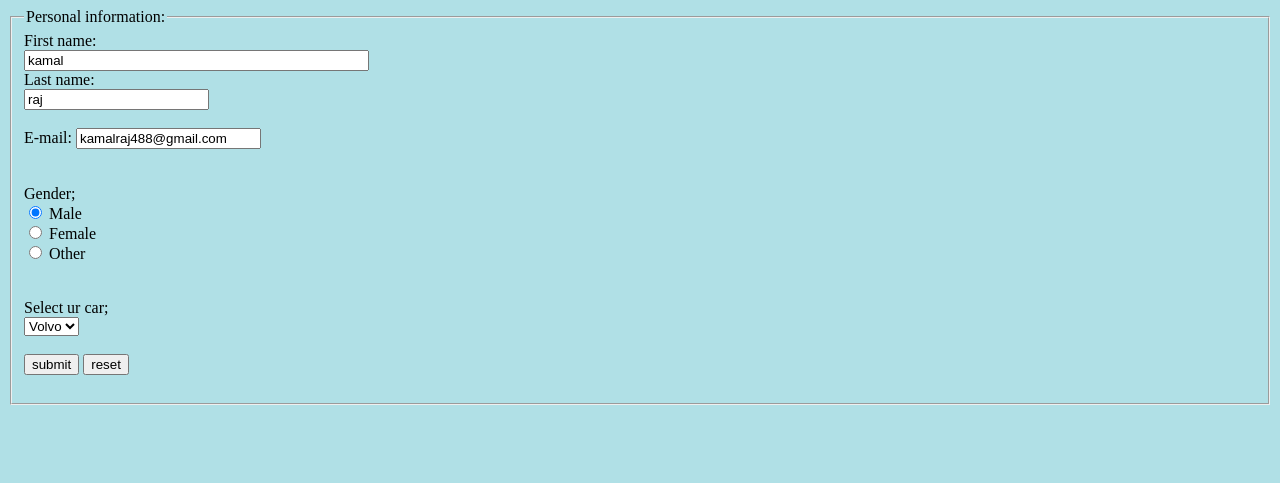
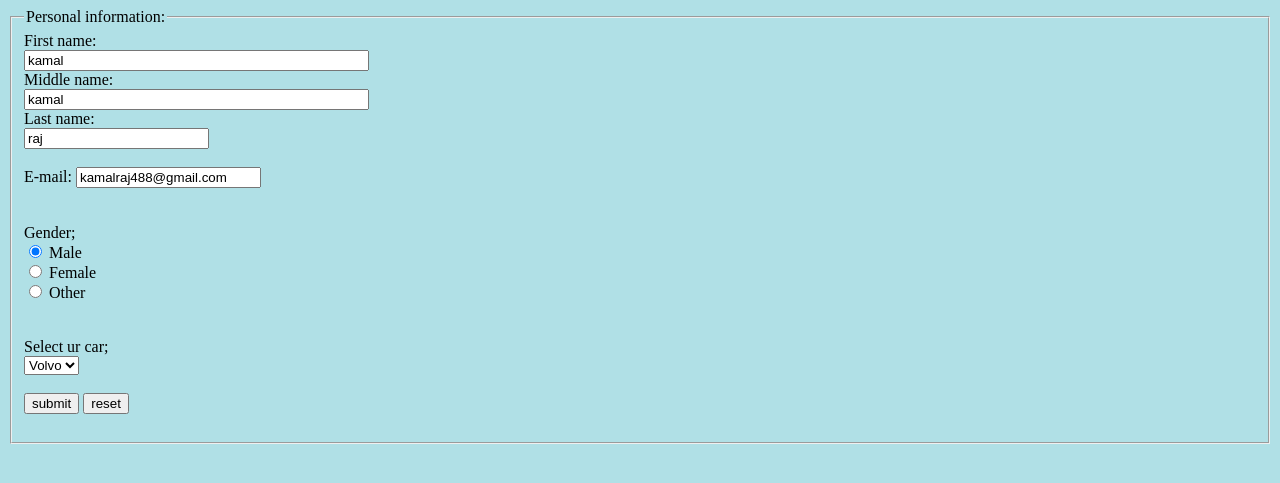
Before and after one commit to kamal488/Kamal, a PHP site: page / in a window 1280 px wide. Shown: the top 483 px of the page. Run offline with PHP 8.4, Linux system fonts and the light colour scheme.

Commit message:
git ignore changes

```diff
--- a/superglobal/index.php
+++ b/superglobal/index.php
@@ -2,6 +2,8 @@
   <fieldset>
     <legend>Personal information:</legend>
     First name:<br>
+    <input type="text" name="firstname" value="kamal" size="40"><br>
+    Middle name:<br>
     <input type="text" name="firstname" value="kamal" size="40"><br>
     Last name:<br>
     <input type="text" name="lastname" value="raj"><br><br>
```
Also changed, not shown: 1 other file.
